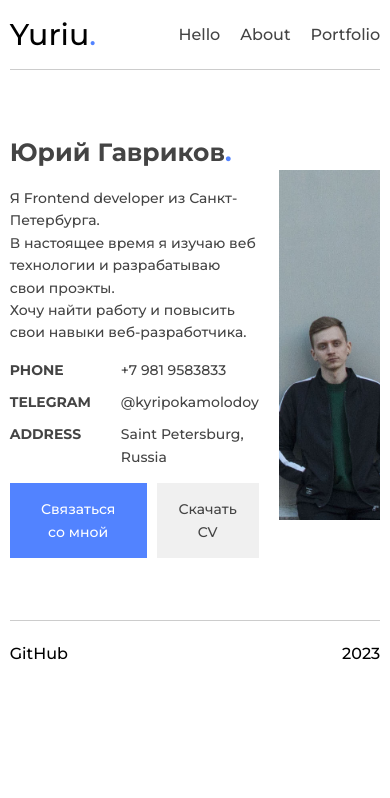
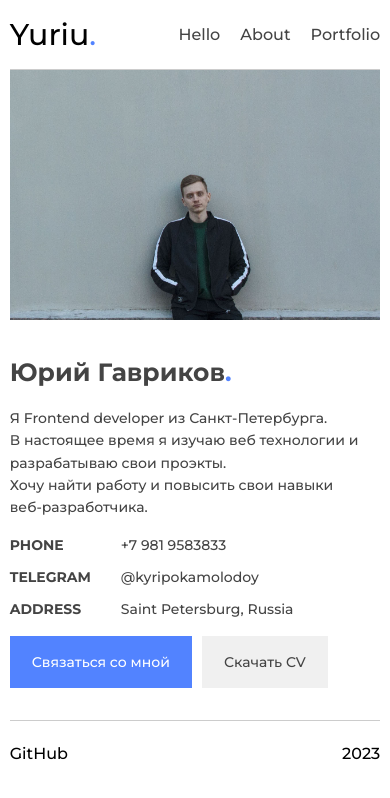
Before and after one commit to YuriuGavrikov/cv, a React (Vite) app: page / in a window 390 px wide. Shown: the top 798 px of the page. Built offline with nearby package versions, Linux system fonts and the light colour scheme.

Commit message:
edit styles

```diff
--- a/src/components/About/About.module.css
+++ b/src/components/About/About.module.css
@@ -4,6 +4,11 @@
 	gap: 50px;
 
 	padding: 50px 0;
+
+	color: var(--first-text);
+	@media (max-width: 740px) {
+		font-size: 14px;
+	}
 }
 .skills {
 	display: flex;
--- a/src/components/Hello/Hello.module.css
+++ b/src/components/Hello/Hello.module.css
@@ -1,6 +1,9 @@
 .hello {
 	display: flex;
 	align-items: center;
+	@media (max-width: 740px) {
+		flex-direction: column-reverse;
+	}
 }
 .hello__greeting {
 	display: flex;
@@ -17,6 +20,8 @@
 
 	@media (max-width: 740px) {
 		font-size: 14px;
+
+		height: 400px;
 
 		gap: 15px;
 
@@ -91,8 +96,8 @@
 }
 .hello__img {
 	height: 450px;
-	@media (max-width: 740px) {
-		height: 350px;
+	@media (max-width: 420px) {
+		height: 250px;
 	}
 }
 .photo {
--- a/src/components/Layout/Layout.module.css
+++ b/src/components/Layout/Layout.module.css
@@ -10,6 +10,8 @@
 	--third-color: #cccccc;
 
 	--first-text: #444;
+	--first-text__hover: #777;
+
 	--second-text: #fff;
 }
 * {
--- a/src/components/TheHeader/TheHeader.module.css
+++ b/src/components/TheHeader/TheHeader.module.css
@@ -20,3 +20,6 @@
 	text-decoration: none;
 	color: var(--first-text);
 }
+.link:hover {
+	color: var(--first-text__hover);
+}
```
Also changed, not shown: 6 other files (tests, documents, lock files or other folders).
